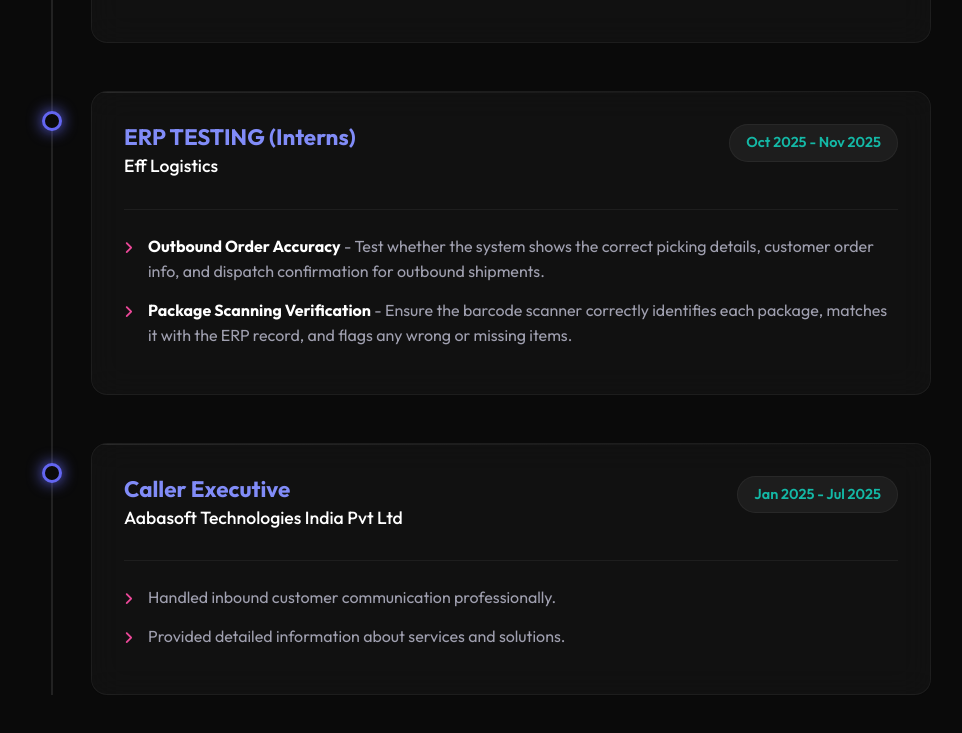
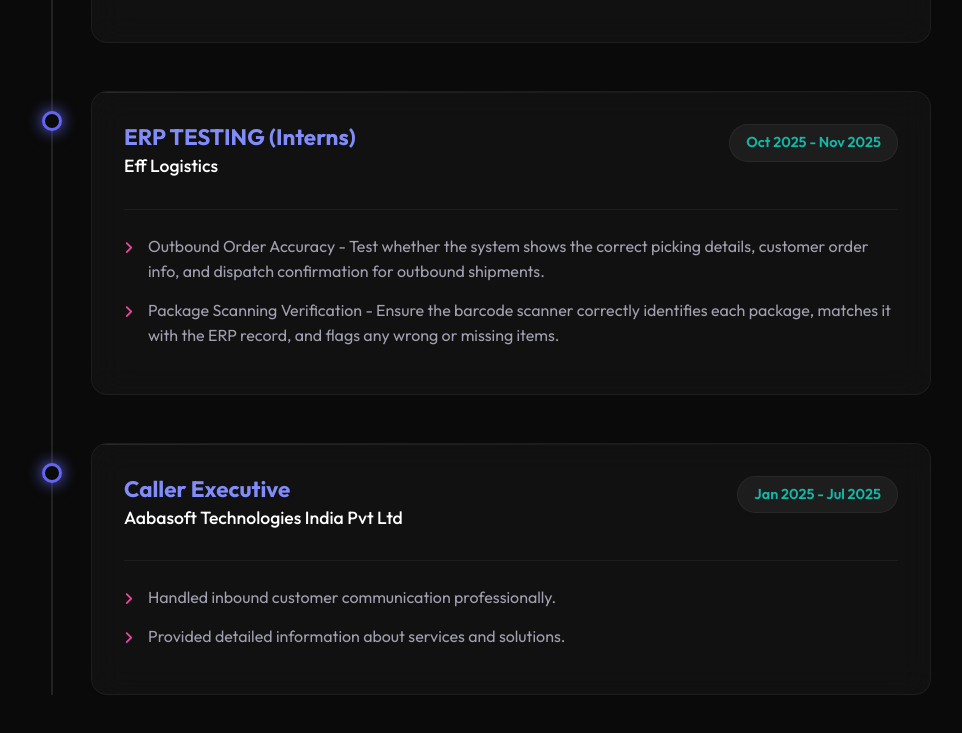
Before and after one commit to AnurajS23/AnurajS, a plain HTML site: page index.html in a window 1280 px wide. Shown: the part 1915-2648 px from the top of the page, without its empty margins (159-1121 px from the left). Drawn offline with Linux system fonts and the light colour scheme.

Commit message:
Add Option A CMS integration

```diff
--- /dev/null
+++ b/admin/index.html
@@ -0,0 +1,12 @@
+<!DOCTYPE html>
+<html>
+  <head>
+    <meta charset="utf-8" />
+    <meta name="viewport" content="width=device-width, initial-scale=1.0" />
+    <title>Portfolio Admin Dashboard</title>
+  </head>
+  <body>
+    <!-- Sveltia CMS works natively with GitHub without setup -->
+    <script src="https://unpkg.com/@sveltia/cms/dist/sveltia-cms.js"></script>
+  </body>
+</html>
--- /dev/null
+++ b/content/data.json
@@ -0,0 +1,37 @@
+{
+  "heroName": "Anuraj S",
+  "heroTitle": "Logistics & Supply Chain Professional",
+  "heroDesc": "Aspiring Logistics Professional | Experience in Customer Engagement | Seeking Opportunities in Supply Chain & Logistics",
+  "resumeLink": "https://drive.google.com/file/d/1wco12xOY0ddre9n2f_s7bDMNws0Nkq93/view?usp=sharing",
+  "aboutText": "To contribute efficiently in the logistics industry by applying my knowledge, adaptability, and customer service skills while continuously learning and growing in the field. Seeking a logistics role to apply my skills and grow in the industry. To build a successful career in logistics and sales by utilizing my skills in communication, teamwork, and operations management to drive organizational success.",
+  "experience": [
+    {
+      "role": "Operation Assistant",
+      "company": "Safeexpress private limited, Chennai",
+      "duration": "Dec 2025 - Mar 2026",
+      "bullets": [
+        "Ensuring accurate inbound operations by supervising, scanning unloading activities and verifying shipments as per documentation.",
+        "Coordinating with warehouse and delivery teams to ensure timely and correct movement of goods.",
+        "Monitored handling processes to maintain safety, accuracy, and operational efficiency during unloading and dispatch preparation."
+      ]
+    },
+    {
+      "role": "ERP TESTING (Interns)",
+      "company": "Eff Logistics",
+      "duration": "Oct 2025 - Nov 2025",
+      "bullets": [
+        "Outbound Order Accuracy - Test whether the system shows the correct picking details, customer order info, and dispatch confirmation for outbound shipments.",
+        "Package Scanning Verification - Ensure the barcode scanner correctly identifies each package, matches it with the ERP record, and flags any wrong or missing items."
+      ]
+    },
+    {
+      "role": "Caller Executive",
+      "company": "Aabasoft Technologies India Pvt Ltd",
+      "duration": "Jan 2025 - Jul 2025",
+      "bullets": [
+        "Handled inbound customer communication professionally.",
+        "Provided detailed information about services and solutions."
+      ]
+    }
+  ]
+}
--- a/index.html
+++ b/index.html
@@ -46,13 +46,13 @@
         <section id="hero" class="hero">
             <div class="hero-content">
                 <span class="greeting">Hello, I am</span>
-                <h1 class="name">Anuraj S<span class="dot">.</span></h1>
-                <h2 class="title">Logistics & Supply Chain Professional</h2>
-                <p class="hero-desc">
+                <h1 class="name" id="hero-name">Anuraj S<span class="dot">.</span></h1>
+                <h2 class="title" id="hero-title">Logistics & Supply Chain Professional</h2>
+                <p class="hero-desc" id="hero-desc">
                     Aspiring Logistics Professional | Experience in Customer Engagement | Seeking Opportunities in Supply Chain & Logistics
                 </p>
                 <div class="hero-cta">
-                    <a href="https://drive.google.com/file/d/1wco12xOY0ddre9n2f_s7bDMNws0Nkq93/view?usp=sharing" target="_blank" class="btn btn-primary" rel="noopener noreferrer">View Resume</a>
+                    <a href="https://drive.google.com/file/d/1wco12xOY0ddre9n2f_s7bDMNws0Nkq93/view?usp=sharing" target="_blank" class="btn btn-primary" id="hero-resume-link" rel="noopener noreferrer">View Resume</a>
                     <a href="#contact" class="btn btn-secondary">Get In Touch</a>
                 </div>
 
@@ -80,7 +80,7 @@
                 <div class="title-underline"></div>
             </div>
             <div class="about-content glass-card">
-                <p>
+                <p id="about-text">
                     To contribute efficiently in the logistics industry by applying my knowledge, adaptability, and customer service skills while continuously learning and growing in the field. Seeking a logistics role to apply my skills and grow in the industry. To build a successful career in logistics and sales by utilizing my skills in communication, teamwork, and operations management to drive organizational success.
                 </p>
             </div>
@@ -93,7 +93,7 @@
                 <div class="title-underline"></div>
             </div>
 
-            <div class="timeline">
+            <div class="timeline" id="experience-timeline">
                 <!-- Safexpress Experience -->
                 <div class="timeline-item reveal">
                     <div class="timeline-dot"></div>
--- a/script.js
+++ b/script.js
@@ -88,4 +88,55 @@ document.addEventListener('DOMContentLoaded', () => {
             }
         });
     });
+
+    // 5. Load CMS Content Dynamically
+    fetch('content/data.json')
+        .then(response => response.json())
+        .then(data => {
+            // Update Hero Section
+            if (data.heroName) document.getElementById('hero-name').innerHTML = `${data.heroName}<span class="dot">.</span>`;
+            if (data.heroTitle) document.getElementById('hero-title').textContent = data.heroTitle;
+            if (data.heroDesc) document.getElementById('hero-desc').textContent = data.heroDesc;
+            if (data.resumeLink) document.getElementById('hero-resume-link').href = data.resumeLink;
+
+            // Update About Section
+            if (data.aboutText) document.getElementById('about-text').textContent = data.aboutText;
+
+            // Update Experience Timeline
+            if (data.experience && Array.isArray(data.experience)) {
+                const timeline = document.getElementById('experience-timeline');
+                timeline.innerHTML = ''; // Clear default hardcoded content
+
+                data.experience.forEach((exp) => {
+                    const item = document.createElement('div');
+                    item.className = 'timeline-item reveal active';
+
+                    let bulletsHtml = '';
+                    if (exp.bullets && Array.isArray(exp.bullets)) {
+                        bulletsHtml = exp.bullets.map(b => {
+                           let text = typeof b === 'string' ? b : (b.point || '');
+                           return `<li>${text}</li>`;
+                        }).join('');
+                    }
+
+                    item.innerHTML = `
+                        <div class="timeline-dot"></div>
+                        <div class="timeline-content glass-card">
+                            <div class="timeline-header">
+                                <div>
+                                    <h3>${exp.role || ''}</h3>
+                                    <h4>${exp.company || ''}</h4>
+                                </div>
+                                <span class="timeline-date">${exp.duration || ''}</span>
+                            </div>
+                            <ul class="timeline-details">
+                                ${bulletsHtml}
+                            </ul>
+                        </div>
+                    `;
+                    timeline.appendChild(item);
+                });
+            }
+        })
+        .catch(err => console.log('CMS data not loaded, using fallback HTML content', err));
 });
```
Also changed, not shown: 1 other file.
